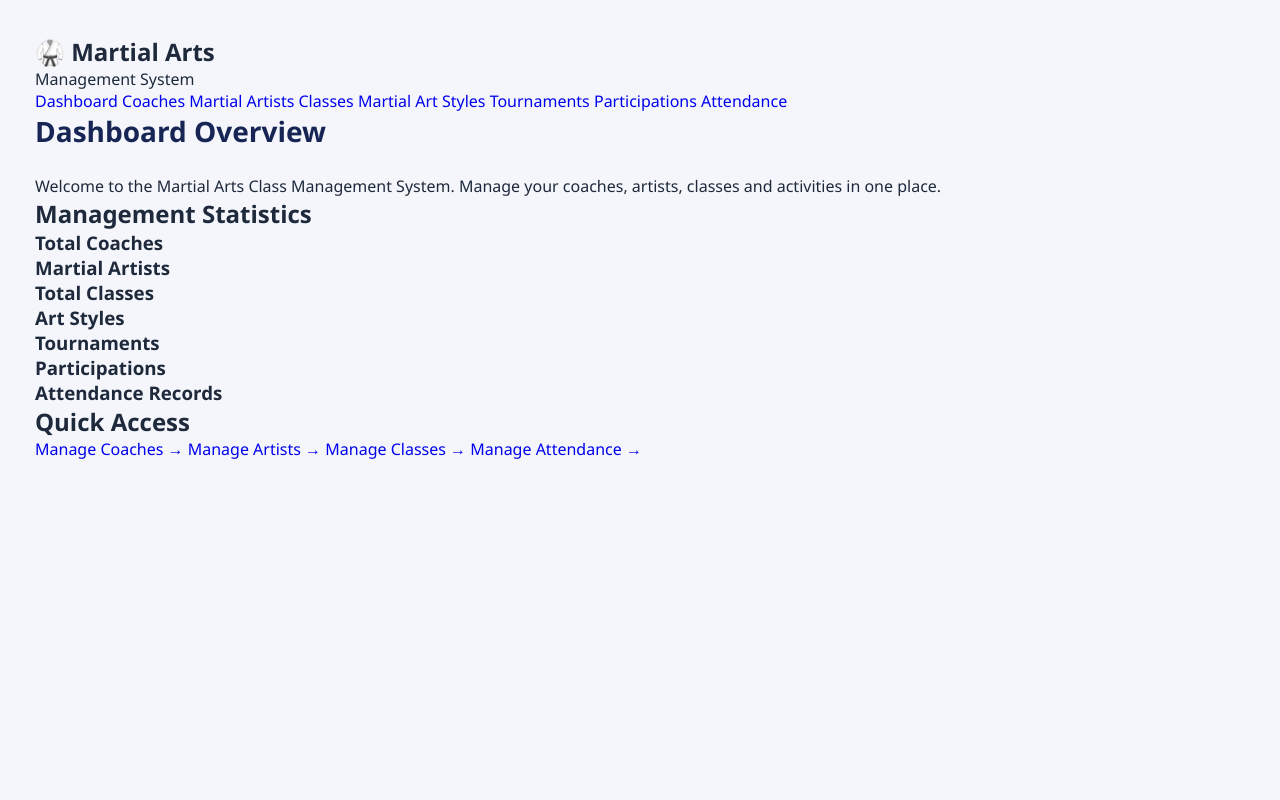
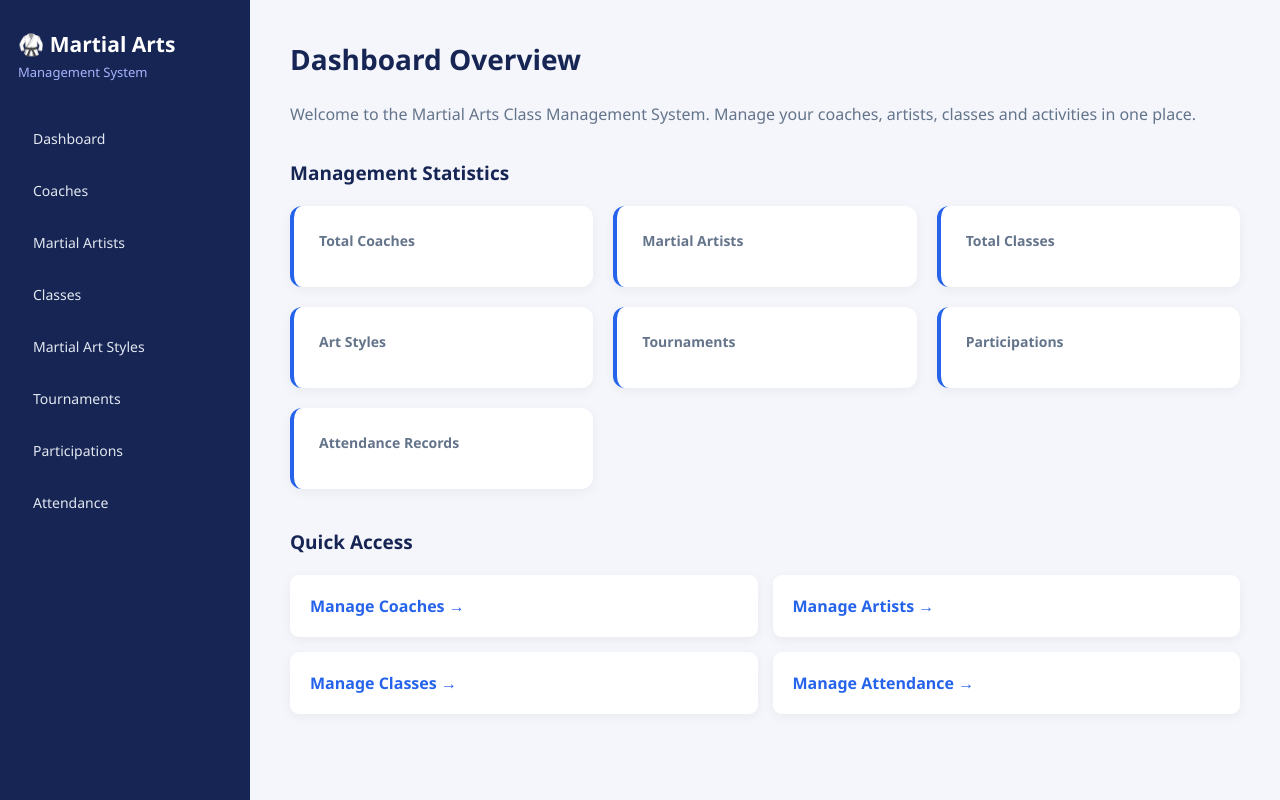
Before and after one commit to saikiran-shriram/martial-arts-class-data-management, a Flask app: page / in a window 1280 px wide. Run offline with Flask 3, Linux system fonts and the light colour scheme; data that the repository does not hold is empty.

Commit message:
Refactor CSS for dashboard layout and styling

```diff
--- a/static/style.css
+++ b/static/style.css
@@ -131,6 +131,147 @@ button {
     font-weight: 600;
 }
 
+
+/* Dashboard layout */
+
+.dashboard-body {
+    padding: 0;
+    display: flex;
+    min-height: 100vh;
+}
+
+/* Sidebar */
+
+.sidebar {
+    width: 250px;
+    min-height: 100vh;
+    background: #172554;
+    padding: 30px 18px;
+    flex-shrink: 0;
+}
+
+.sidebar h2 {
+    color: white;
+    font-size: 21px;
+    margin-bottom: 5px;
+}
+
+.sidebar-subtitle {
+    color: #a5b4fc;
+    font-size: 13px;
+    margin-bottom: 35px;
+}
+
+.sidebar a {
+    display: block;
+    color: #e2e8f0;
+    padding: 13px 15px;
+    margin-bottom: 7px;
+    border-radius: 7px;
+    font-size: 14px;
+}
+
+.sidebar a:hover {
+    background: #334679;
+    color: white;
+}
+
+/* Main dashboard */
+
+.dashboard-main {
+    flex: 1;
+    padding: 40px;
+    min-width: 0;
+}
+
+.dashboard-description {
+    color: #64748b;
+    margin-bottom: 35px;
+}
+
+.dashboard-main h2 {
+    font-size: 19px;
+    margin-bottom: 20px;
+    color: #172554;
+}
+
+/* Statistics cards */
+
+.stats-grid {
+    display: grid;
+    grid-template-columns: repeat(3, minmax(0, 1fr));
+    gap: 20px;
+    margin-bottom: 40px;
+}
+
+.stat-card {
+    background: white;
+    padding: 25px;
+    border-radius: 12px;
+    box-shadow: 0 3px 12px rgba(0,0,0,0.05);
+    border-left: 4px solid #2563eb;
+}
+
+.stat-card h3 {
+    color: #64748b;
+    font-size: 14px;
+    font-weight: 600;
+}
+
+.stat-card p {
+    color: #172554;
+    font-size: 30px;
+    font-weight: 700;
+    margin-top: 12px;
+}
+
+/* Quick access */
+
+.quick-grid {
+    display: grid;
+    grid-template-columns: repeat(2, minmax(0, 1fr));
+    gap: 15px;
+}
+
+.quick-grid a {
+    background: white;
+    padding: 20px;
+    border-radius: 9px;
+    color: #2563eb;
+    font-weight: 600;
+    box-shadow: 0 3px 12px rgba(0,0,0,0.05);
+}
+
+.quick-grid a:hover {
+    background: #eff6ff;
+}
+
+@media (max-width: 800px) {
+    .dashboard-body {
+        flex-direction: column;
+    }
+
+    .sidebar {
+        width: 100%;
+        min-height: auto;
+    }
+
+    .dashboard-main {
+        padding: 20px;
+    }
+
+    .stats-grid {
+        grid-template-columns: repeat(2, minmax(0, 1fr));
+    }
+}
+
+@media (max-width: 480px) {
+    .stats-grid,
+    .quick-grid {
+        grid-template-columns: 1fr;
+    }
+}
+
 button:hover {
     background: #1d4ed8;
 }
```
